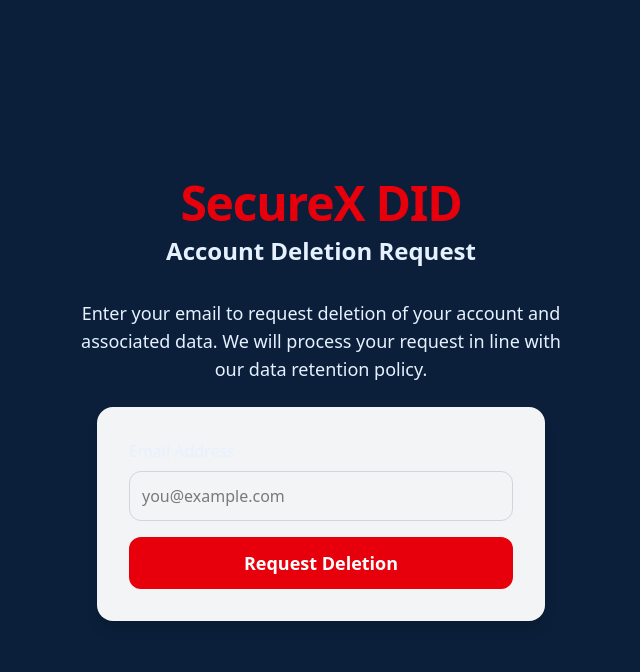
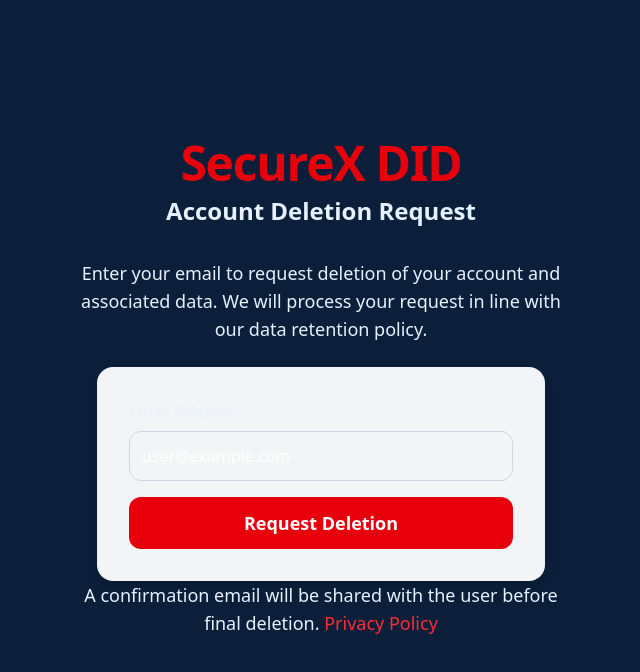
Before and after one commit to securedapp-github/x-did-web, a React (Vite) app: page /account-delete-request in a window 1280 px wide. Shown: the top 672 px of the page, without its empty margins (319-959 px from the left). Built offline with nearby package versions, Linux system fonts and the light colour scheme.

Commit message:
confimration_email

```diff
--- a/src/pages/AccountDeleteRequest.jsx
+++ b/src/pages/AccountDeleteRequest.jsx
@@ -59,9 +59,10 @@
           required
           value={email}
           onChange={(e) => setEmail(e.target.value)}
-          placeholder="you@example.com"
-          className="w-full p-3 rounded-xl border border-gray-300 dark:border-gray-700 mb-4 text-black focus:outline-none focus:ring-2 focus:ring-red-500"
-        />
+          placeholder="user@example.com"
+          className="w-full p-3 rounded-xl border border-gray-300 dark:border-gray-700 mb-4
+          text-white placeholder-white
+          focus:outline-none focus:ring-2 focus:ring-red-500 bg-transparent"        />
         <button
           type="submit"
           className="w-full p-3 rounded-xl bg-red-600 hover:bg-red-700 text-white font-semibold text-base sm:text-lg transition-colors disabled:opacity-50"
@@ -82,6 +83,17 @@
           ❌ Something went wrong. Please try again later.
         </p>
       )}
+       <p className="mb-6 max-w-lg text-center text-base sm:text-lg">
+        A confirmation email will be shared with the user before final deletion.     <a
+  href="https://docs.google.com/document/d/10Ls61RNto3RhaJr_ovHkJ-DQUNA0_ukA1V1A2Zr87Nw/edit?tab=t.0"
+  target="_blank"
+  rel="noopener noreferrer"
+  className="text-red-500 hover:underline"
+>
+  Privacy Policy
+</a>
+      </p>
+
     </div>
   )
 }
```
